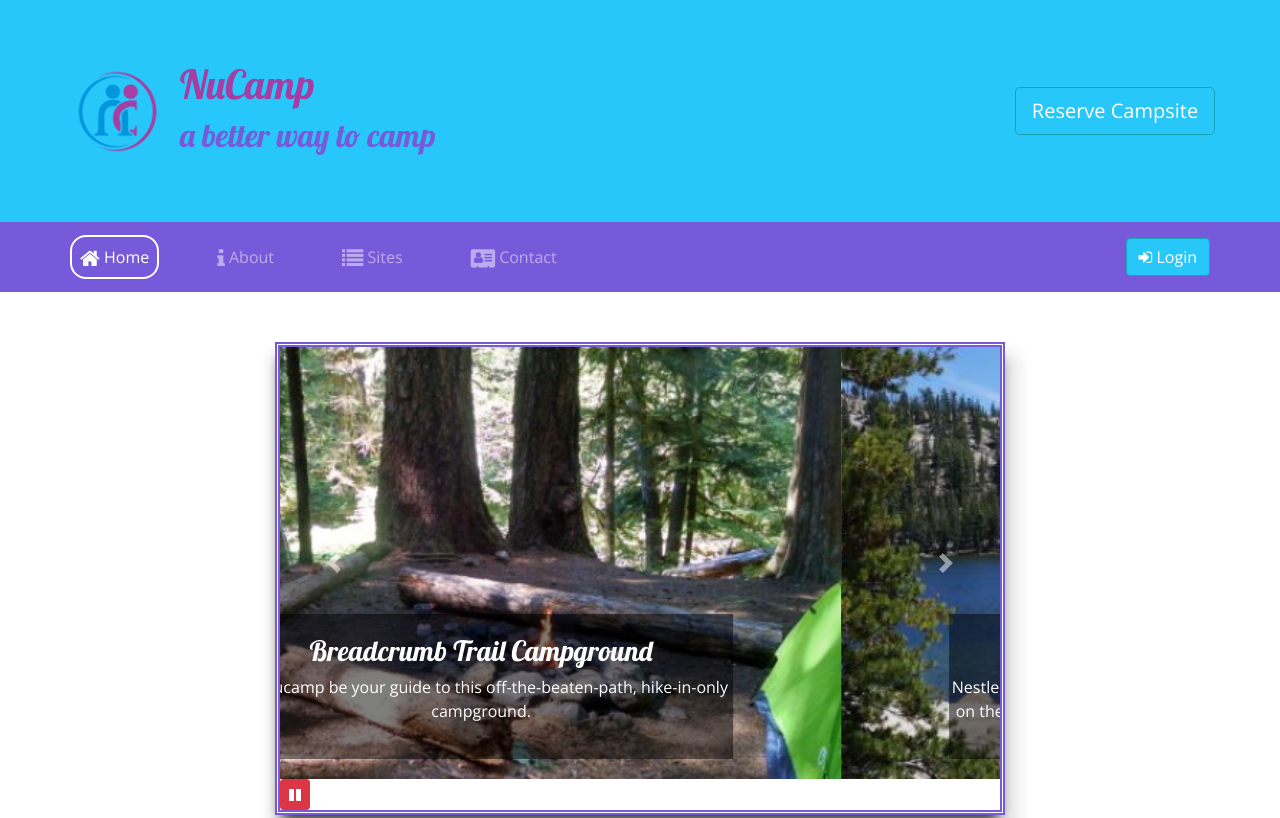
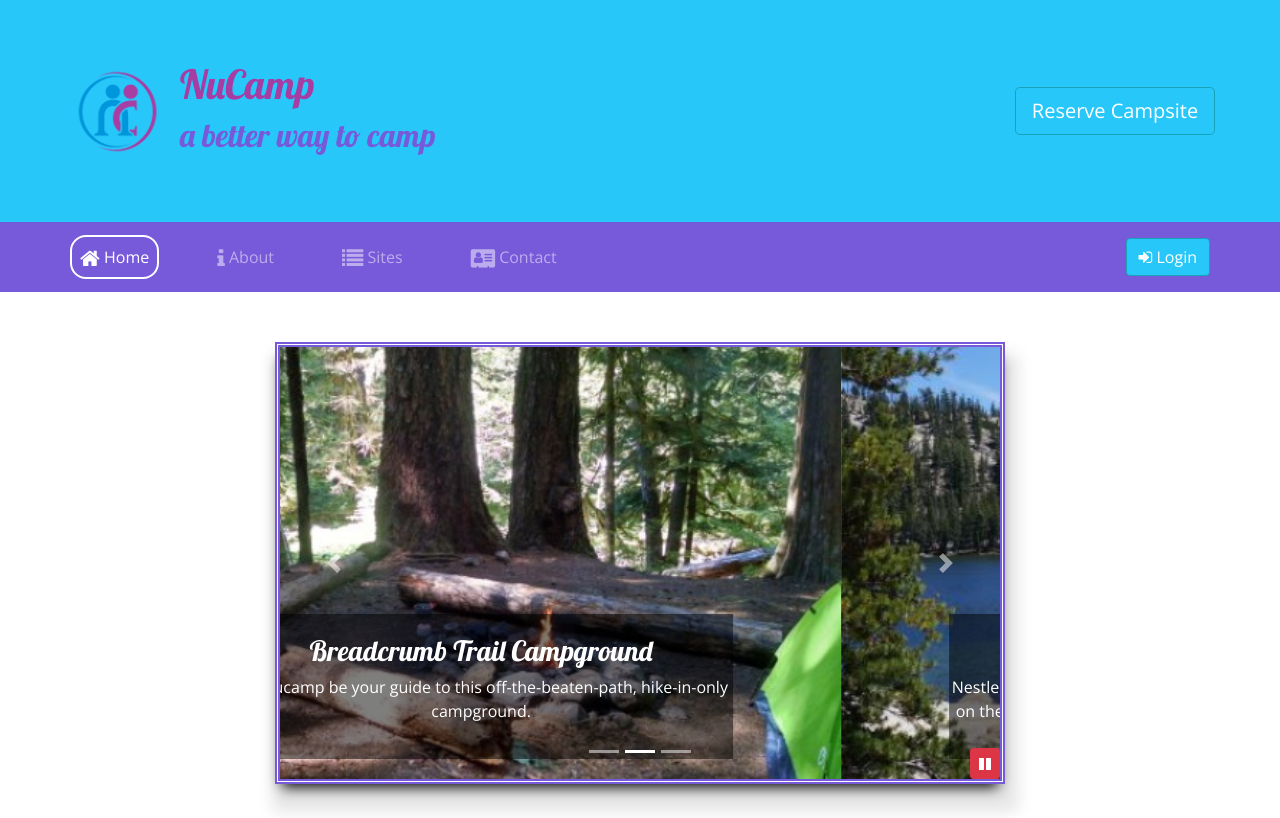
Before and after one commit to ahmed-rezk-dev/nucamp-bootstrap, a website: page index.html in a window 1280 px wide. Shown: the top 818 px of the page. Drawn offline with nearby package versions, Linux system fonts and the light colour scheme.

Commit message:
Bootstrap and jQuery Part 2

```diff
--- a/css/styles.css
+++ b/css/styles.css
@@ -128,3 +128,8 @@
 		margin-left: -15px;
 	}
 }
+#carouselButton {
+	position: absolute;
+	right: 0;
+	bottom: 0;
+}
```
